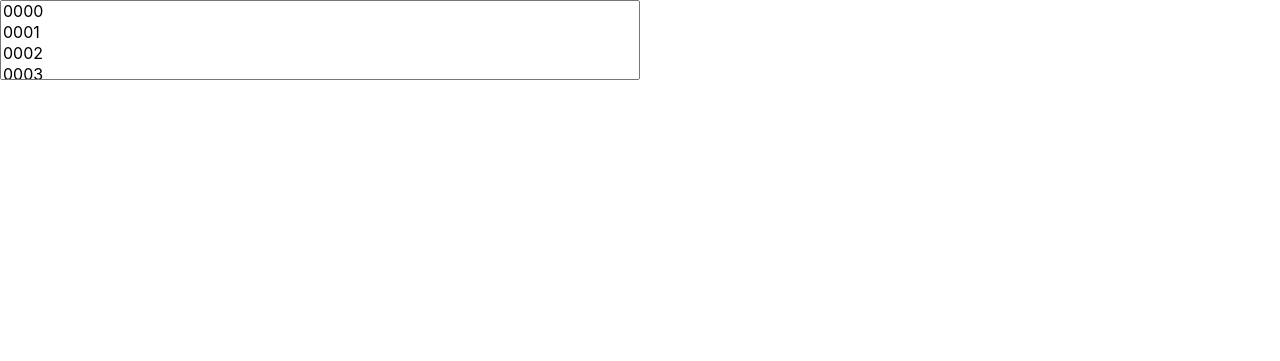
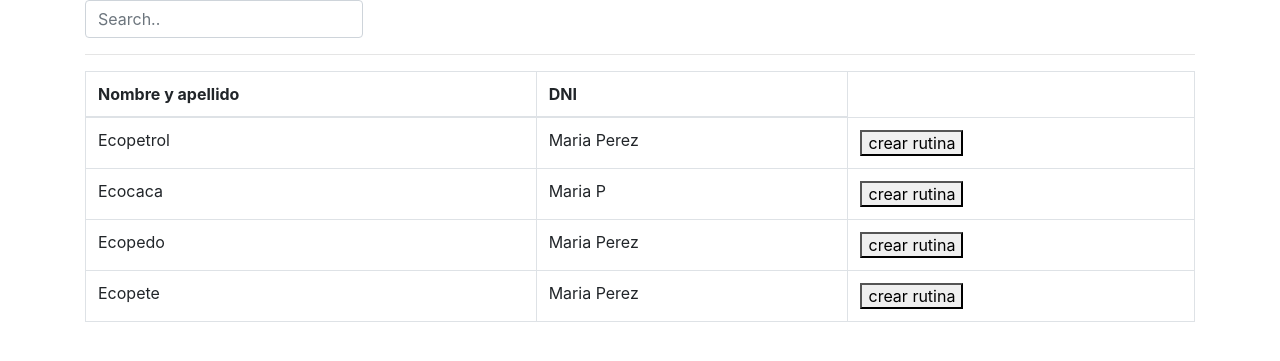
Before and after one commit to black744/SmartGym, a PHP site: page /prueba.html in a window 1280 px wide. Shown: the top 361 px of the page. Run offline with PHP 8.4, Linux system fonts and the light colour scheme.

Commit message:
actualizacion rutinae

```diff
--- a/prueba.html
+++ b/prueba.html
@@ -1,39 +1,93 @@
-<!DOCTYPE html>
-<html lang="en">
+<html>
+  <head>
+    <title></title>
+    <meta content="">
+    <link rel="stylesheet" href="https://maxcdn.bootstrapcdn.com/bootstrap/4.0.0/css/bootstrap.min.css" integrity="sha384-Gn5384xqQ1aoWXA+058RXPxPg6fy4IWvTNh0E263XmFcJlSAwiGgFAW/dAiS6JXm" crossorigin="anonymous">
+    <style></style>
+    <script type="text/javascript">
+    (function(document) {
+    'use strict';
 
-<head>
-    <meta charset="UTF-8">
-    <meta http-equiv="X-UA-Compatible" content="IE=edge">
-    <meta name="viewport" content="width=device-width, initial-scale=1.0">
-    <link rel="stylesheet" href="https://cdnjs.cloudflare.com/ajax/libs/twitter-bootstrap/4.5.0/css/bootstrap.css">
-    <link rel="stylesheet" href="https://cdnjs.cloudflare.com/ajax/libs/bootstrap-select/1.13.18/css/bootstrap-select.min.css">
-    <title>select con buscador</title>
+    var LightTableFilter = (function(Arr) {
 
-    <link rel="stylesheet" href="estilo.css" type="text/css">
+        var _input;
+
+        function _onInputEvent(e) {
+        _input = e.target;
+        var tables = document.getElementsByClassName(_input.getAttribute('data-table'));
+        Arr.forEach.call(tables, function(table) {
+            Arr.forEach.call(table.tBodies, function(tbody) {
+            Arr.forEach.call(tbody.rows, _filter);
+            });
+        });
+        }
+
+        function _filter(row) {
+        var text = row.textContent.toLowerCase(), val = _input.value.toLowerCase();
+        row.style.display = text.indexOf(val) === -1 ? 'none' : 'table-row';
+        }
+
+        return {
+        init: function() {
+            var inputs = document.getElementsByClassName('light-table-filter');
+            Arr.forEach.call(inputs, function(input) {
+            input.oninput = _onInputEvent;
+            });
+        }
+        };
+    })(Array.prototype);
+
+    document.addEventListener('readystatechange', function() {
+        if (document.readyState === 'complete') {
+        LightTableFilter.init();
+        }
+    });
+
+    })(document);
+    </script>
 </head>
 
 <body>
 
-    <div class="multi_select_box">
-        <select class="multi_select" multiple>
-            <option>0000</option>
-            <option>0001</option>
-            <option>0002</option>
-            <option>0003</option>
-            <option>0004</option>
-            <option>0005</option>
-            <option>0006</option>
-            <option>0007</option>
-            <option>0008</option>
-            <option>0009</option>
-        </select>
-    </div>
+    <div class="container">
 
-    <script src="https://cdnjs.cloudflare.com/ajax/libs/jquery/3.5.0/jquery.min.js">
-    </script>
-    <script src="https://cdnjs.cloudflare.com/ajax/libs/twitter-bootstrap/4.5.0/js/bootstrap.bundle.js"></script>
-    <script scr="https://cdnjs.cloudflare.com/ajax/libs/bootstrap-select/1.13.18/js/bootstrap-select.min.js"></script>
-    <script src="app.js"></script>
+    <input class="form-control col-md-3 light-table-filter" data-table="order-table" type="text" placeholder="Search..">
+    <hr>
+
+    <table class="table table-bordered order-table ">
+        <thead>
+        <tr>
+            <th>Nombre y apellido</th>
+            <th>DNI</th>
+        </tr>
+        </thead>
+        <tr>
+        <td>Ecopetrol</td>
+        <td>Maria Perez</td>
+        <td><button>crear rutina</button></td>
+        </tr>
+
+        <tr>
+        <td>Ecocaca</td>
+        <td>Maria P</td>
+        <td><button>crear rutina</button></td>
+        </tr>
+
+        <tr>
+        <td>Ecopedo</td>
+        <td>Maria Perez</td>
+        <td><button>crear rutina</button></td>
+        </tr>
+
+        <tr>
+        <td>Ecopete</td>
+        <td>Maria Perez</td>
+        <td><button>crear rutina</button></td>
+        </tr>
+
+    </table>
+
+    </div> <!-- /container -->
 
 </body>
 
```
Also changed, not shown: vistas/rutinausuarioe.php (+39 -8 lines).
